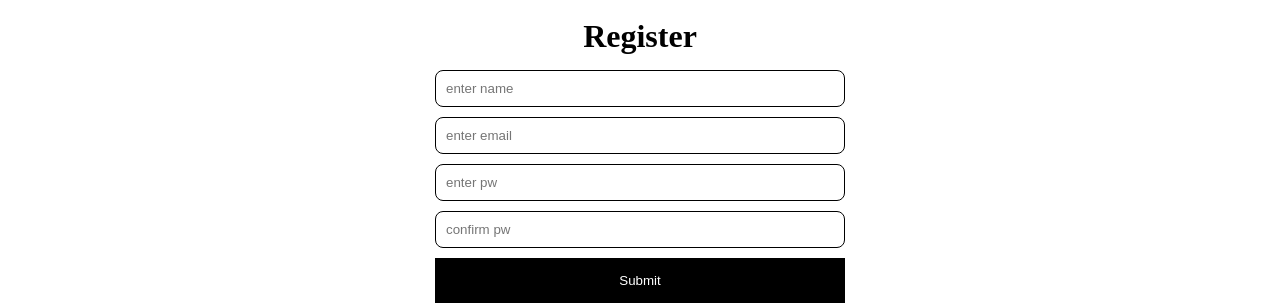
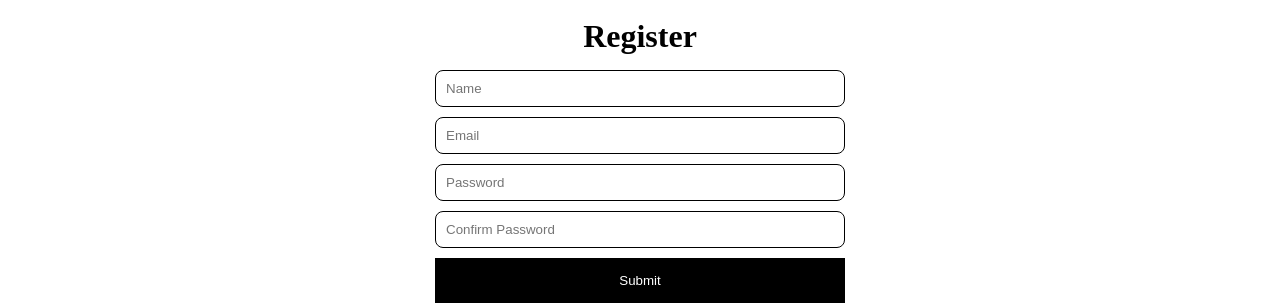
Before and after one commit to matthewhiggins415/lastwave, a React (Create React App) app in the folder frontend/: page /register in a window 1280 px wide. Shown: the part 272-577 px from the top of the page. Built offline with nearby package versions, Linux system fonts and the light colour scheme; the HTML template or start-up script is replaced by a standard one.

Commit message:
login works.

```diff
--- a/frontend/src/App.js
+++ b/frontend/src/App.js
@@ -1,6 +1,7 @@
+import { useState } from 'react'
 import { BrowserRouter as Router, Routes, Route } from 'react-router-dom'
 import './App.css';
-import { ToastContainer } from 'react-toastify'
+import { ToastContainer, toast } from 'react-toastify'
 import 'react-toastify/dist/ReactToastify.css'
 import Navbar from './components/Navbar'
 import Homescreen from './screens/Homescreen';
@@ -13,22 +14,35 @@ import AboutScreen from './screens/AboutScreen';
 import RegisterScreen from './screens/RegisterScreen'
 
 function App() {
+  const [user, setUser] = useState(null)
+
+  const clearUser = () => setUser(null)
+
+  const notify = (message, type) => {
+    if (type === "warning") {
+      toast.warn(`${message}`)
+    } else if (type === 'danger') {
+      toast.error(`${message}`)
+    } else {
+      toast.success(`${message}`)};
+    }
+
   return (
     <>
     <Router>
       <Navbar />
+      <ToastContainer theme="light" position="top-right" autoClose={1500}/>
       <Routes>
         <Route path="/" element={<Homescreen />}/>
         <Route path="/products" element={<ProductsScreen />} />
         <Route path="/product/:id" element={<ProductScreen />} />
-        <Route path="/login" element={<LoginScreen />} />
-        <Route path="/register" element={<RegisterScreen />} />
+        <Route path="/login" element={<LoginScreen notify={notify} setUser={setUser}/>} />
+        <Route path="/register" element={<RegisterScreen notify={notify} setUser={setUser}/>} />
         <Route path="/about" element={<AboutScreen />} />
         <Route path="/cart" element={<CartScreen />} />
         <Route path="/contact" element={<ContactScreen />} />
       </Routes>
     </Router>
-    <ToastContainer />
     </>
   );
 }
--- a/frontend/src/api/auth.js
+++ b/frontend/src/api/auth.js
@@ -5,10 +5,11 @@ import apiUrl from '../apiConfig'
 //All of this needs to be changed!
 
 //Register
-export const signUp = (email, password, passwordConfirmation) => {
+export const signUp = (name, email, password, passwordConfirmation) => {
   console.log(apiUrl)
   return axios.post(apiUrl + '/sign-up', {
     credentials: {
+      name,
       email,
       password,
       password_confirmation: passwordConfirmation
@@ -17,7 +18,8 @@ export const signUp = (email, password, passwordConfirmation) => {
 }
 
 //Login
-export const signIn = (email, password) => {
+export const signIn = (data) => {
+    let { email, password } = data
     return axios.post(apiUrl + '/sign-in', {
       credentials: {
         email,
--- /dev/null
+++ b/frontend/src/apiConfig.js
@@ -0,0 +1,14 @@
+let apiUrl
+
+const apiUrls = {
+  production: 'https://arcane-garden-92456.herokuapp.com',
+  development: 'http://localhost:3000'
+}
+
+if (window.location.hostname === 'localhost') {
+  apiUrl = apiUrls.development
+} else {
+  apiUrl = apiUrls.production
+}
+
+export default apiUrl
--- a/frontend/src/screens/LoginScreen.js
+++ b/frontend/src/screens/LoginScreen.js
@@ -1,12 +1,16 @@
+import { Navigate } from 'react-router-dom'
 import { useState, useEffect } from 'react'
 import { Container, Form, Input, Button } from '../styles/RegisterScreen.styles'
+import { signIn } from '../api/auth'
 
 
-const LoginScreen = () => {
+const LoginScreen = ({ notify, setUser }) => {
   const [formData, setFormData] = useState({
     email: '',
     password: ''
   })
+
+  const [navigate, setNavigate] = useState(false)
 
   const { email, password } = formData
 
@@ -17,15 +21,34 @@ const LoginScreen = () => {
     }))
   }
 
-  const onSubmit = (e) => {
+  const onSignIn = async (e) => {
     e.preventDefault()
-    console.log(formData)
+
+    try {
+      let res = await signIn(formData)
+
+      // set the user
+      setUser(res.data.user)
+
+      // navigate to products screen
+      setNavigate(true)
+
+      // notify user of successful login
+      notify('login successful')
+    } catch(e) {
+      setFormData({ email: '', password: '' })
+      notify('login denied', 'danger')
+    }
+  }
+
+  if (navigate) {
+    return <Navigate to='/products' />
   }
 
   return (
     <Container>
         <h1>Login</h1>
-        <Form onSubmit={onSubmit}>
+        <Form onSubmit={onSignIn}>
           <Input type="text" name="email" value={email} placeholder="enter email" onChange={onChange}/>
           <Input type="password" name="password" value={password} placeholder="enter pw" onChange={onChange}/>
           <Button type="submit">Submit</Button>
--- a/frontend/src/screens/RegisterScreen.js
+++ b/frontend/src/screens/RegisterScreen.js
@@ -5,7 +5,7 @@ import Spinner from '../components/Spinner'
 import { Container, Form, Input, Button } from '../styles/RegisterScreen.styles'
 import axios from 'axios'
 
-const RegisterScreen = () => {
+const RegisterScreen = ({ notify }) => {
   const [formData, setFormData] = useState({
     name: '',
     email: '',
@@ -28,7 +28,7 @@ const RegisterScreen = () => {
     e.preventDefault()
 
     if (password !== password2) {
-      console.log('passwords do not match')
+      notify('passwords do not match', 'warning')
     } else {
       const userData = {
         name,
@@ -50,10 +50,10 @@ const RegisterScreen = () => {
     <Container>
         <h1>Register</h1>
         <Form>
-          <Input type="text" name="name" value={name} placeholder="enter name" onChange={onChange}/>
-          <Input type="text" name="email" value={email} placeholder="enter email" onChange={onChange}/>
-          <Input type="password" name="password" value={password} placeholder="enter pw" onChange={onChange}/>
-          <Input type="password" name="password2" value={password2} placeholder="confirm pw" onChange={onChange}/>
+          <Input type="text" name="name" value={name} placeholder="Name" onChange={onChange}/>
+          <Input type="text" name="email" value={email} placeholder="Email" onChange={onChange}/>
+          <Input type="password" name="password" value={password} placeholder="Password" onChange={onChange}/>
+          <Input type="password" name="password2" value={password2} placeholder="Confirm Password" onChange={onChange}/>
           <Button type="submit" onSubmit={onSubmit}>Submit</Button>
         </Form>
     </Container>
```
